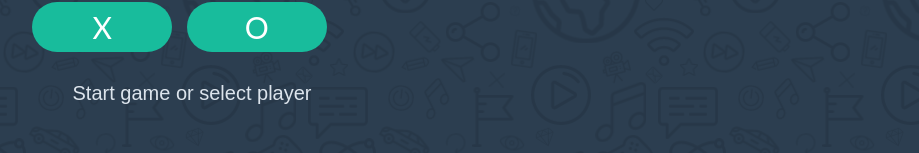
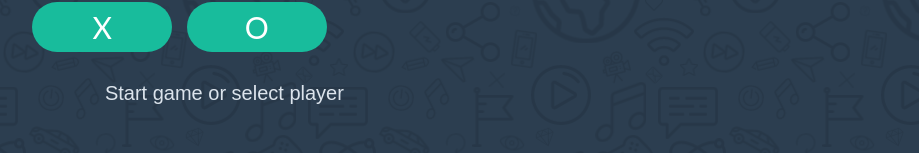
Before and after one commit to up2up/tic_tac_toe, a plain HTML site: page index.html in a window 1280 px wide. Shown: the part 158-311 px from the top of the page, without its empty margins (240-1159 px from the left). Drawn offline with Linux system fonts and the light colour scheme.

Commit message:
make looks better

```diff
--- a/style.css
+++ b/style.css
@@ -70,12 +70,12 @@ li {
 }
 
 .runs {
-    text-align: right;
+    text-align: center;
     margin-bottom: 30px;
     color: #dce4ec;
     font-size: 20px;
-    padding: 0;
-    width: 43%;
+    width: 20%;
+    margin-left:330px;
 }
 
 .main {
```
